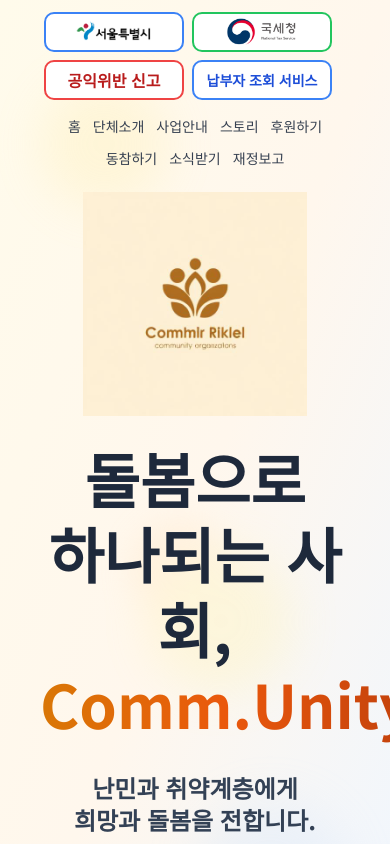
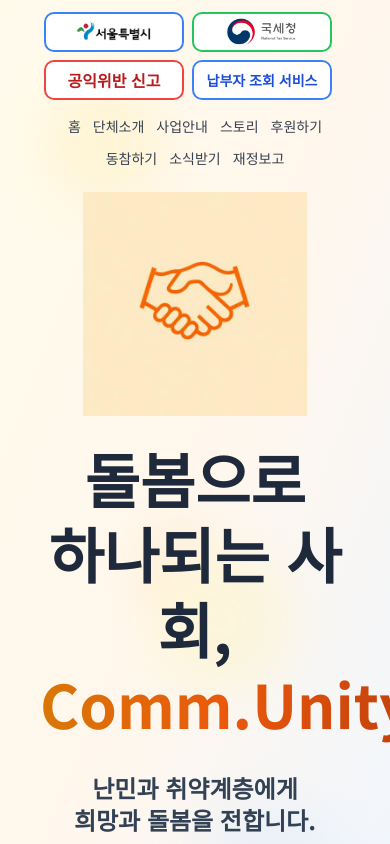
Before and after one commit to curara81/community-pj, a React (Vite) app: page / in a window 390 px wide. Shown: the top 844 px of the page. Built offline with nearby package versions, Linux system fonts and the light colour scheme.

Commit message:
Revert logo change
Revert logo change and optimize the uploaded image to WebP format for the first page, web and mobile.

```diff
--- a/src/components/Header.tsx
+++ b/src/components/Header.tsx
@@ -3,7 +3,7 @@ import { Button } from "@/components/ui/button";
 import { Link } from "react-router-dom";
 import VolunteerModal from "./VolunteerModal";
 import AuthButton from "./AuthButton";
-import communityLogo from "@/assets/community-logo-optimized.webp";
+import handshakeLogo from "@/assets/handshake-logo-optimized.webp";
 
 const Header = memo(() => {
   const handleSeoulClick = useCallback(() => {
@@ -121,7 +121,7 @@ const Header = memo(() => {
           <div className="animate-fade-in">
             <div className="flex items-center justify-center mb-6 md:mb-6 mt-8 md:mt-12 lg:mt-16">
               <img
-                src={communityLogo}
+                src={handshakeLogo}
                 alt="돌봄으로 하나 되는 사회"
                 className="w-56 h-56 md:w-72 md:h-72 lg:w-80 lg:h-80 object-contain"
               />
```
Also changed, not shown: src/assets/handshake-logo-optimized.webp (added).
